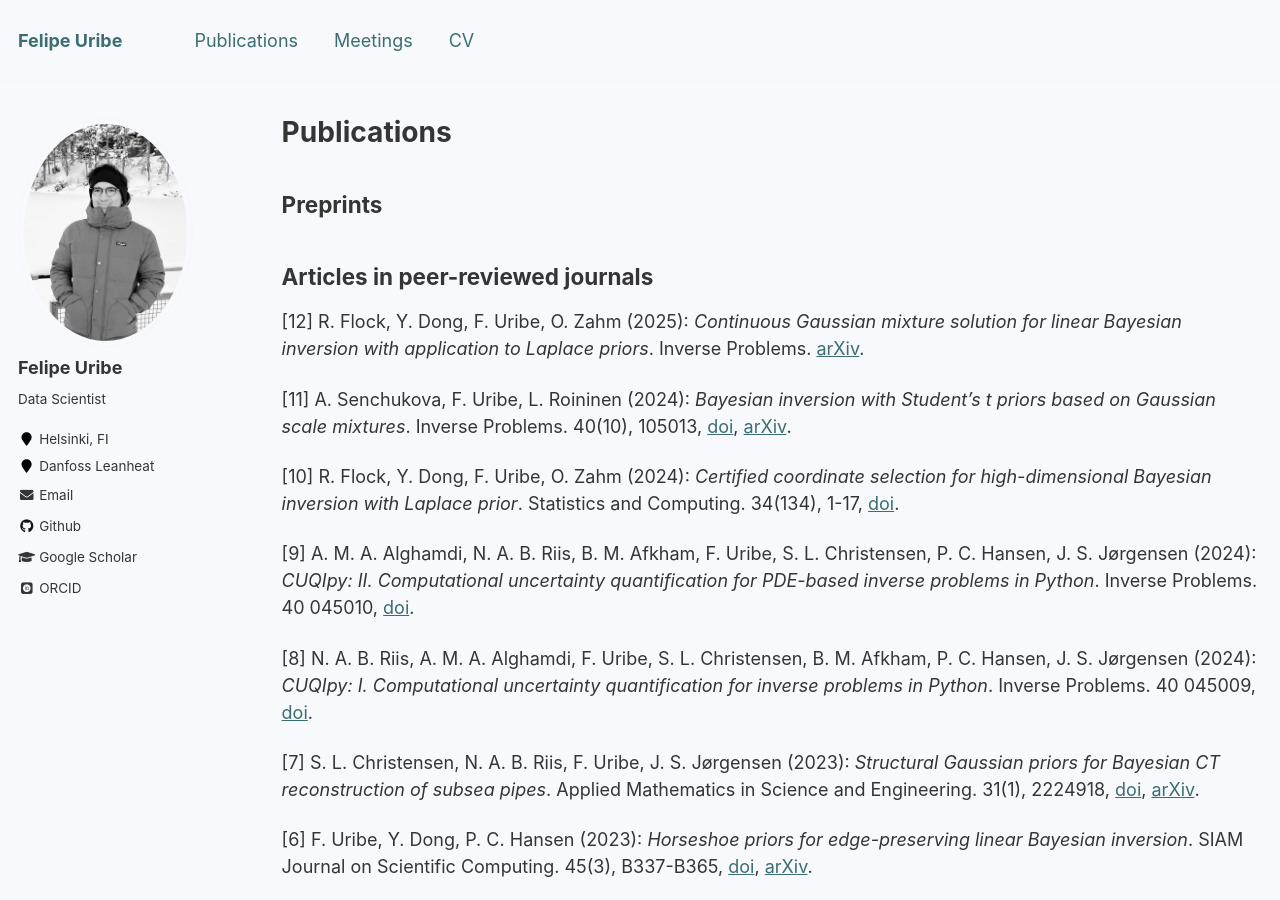
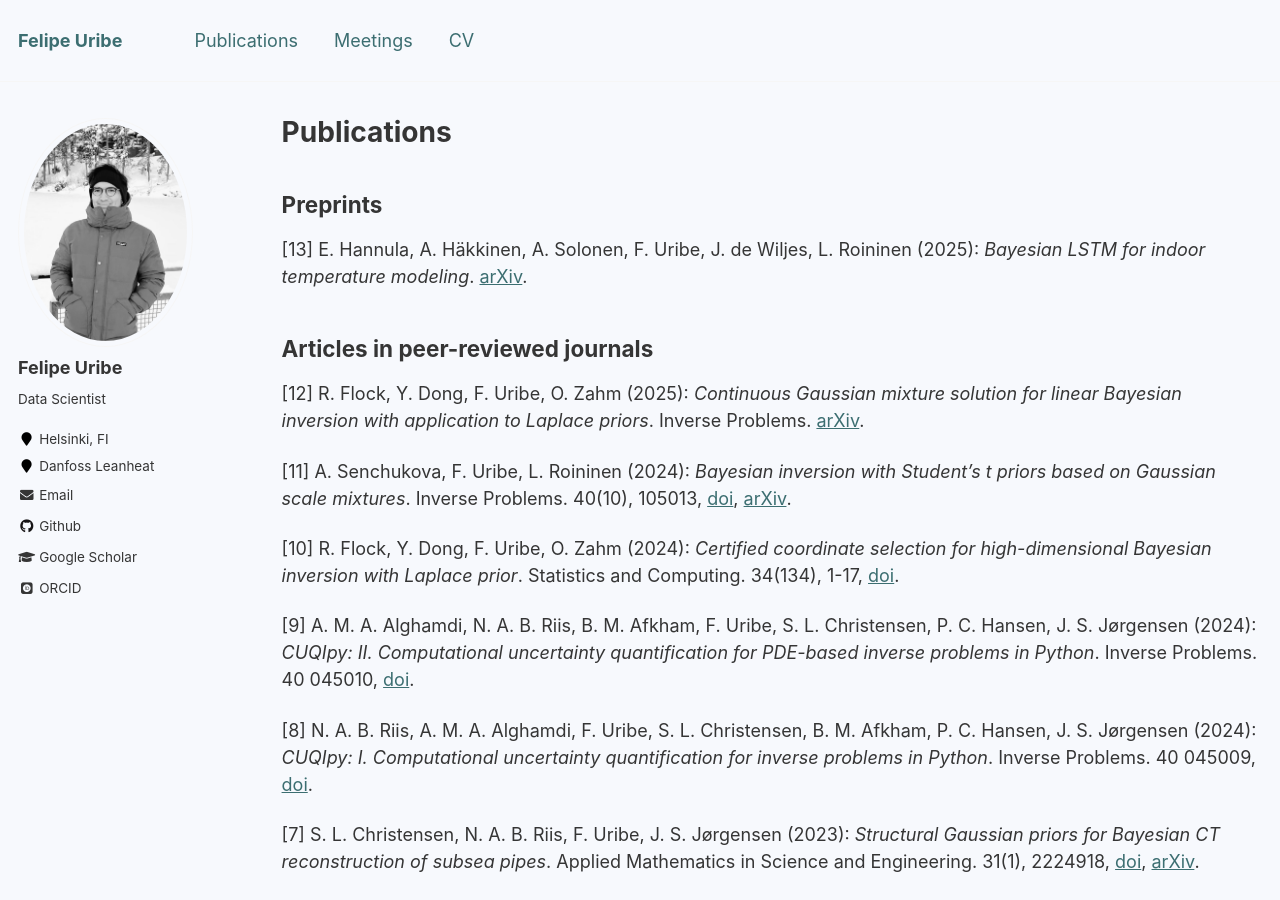
Before and after one commit to furibec/furibec.github.io, a Jekyll site: the page built from _pages/publications.md, in a window 1280 px wide and 900 px high. Built offline with Jekyll 4.4.1, drawn with Linux system fonts in a browser that asks for light colours; some web fonts are replaced.

Commit message:
adding Emma and Arttu's paper

```diff
--- a/_pages/publications.md
+++ b/_pages/publications.md
@@ -6,6 +6,7 @@ author_profile: true
 ---
 
 ## Preprints
+[13] E. Hannula, A. Häkkinen, A. Solonen, F. Uribe, J. de Wiljes, L. Roininen (2025): *Bayesian LSTM for indoor temperature modeling*. [arXiv](https://arxiv.org/abs/2504.03350).
 
 
 ## Articles in peer-reviewed journals
```
